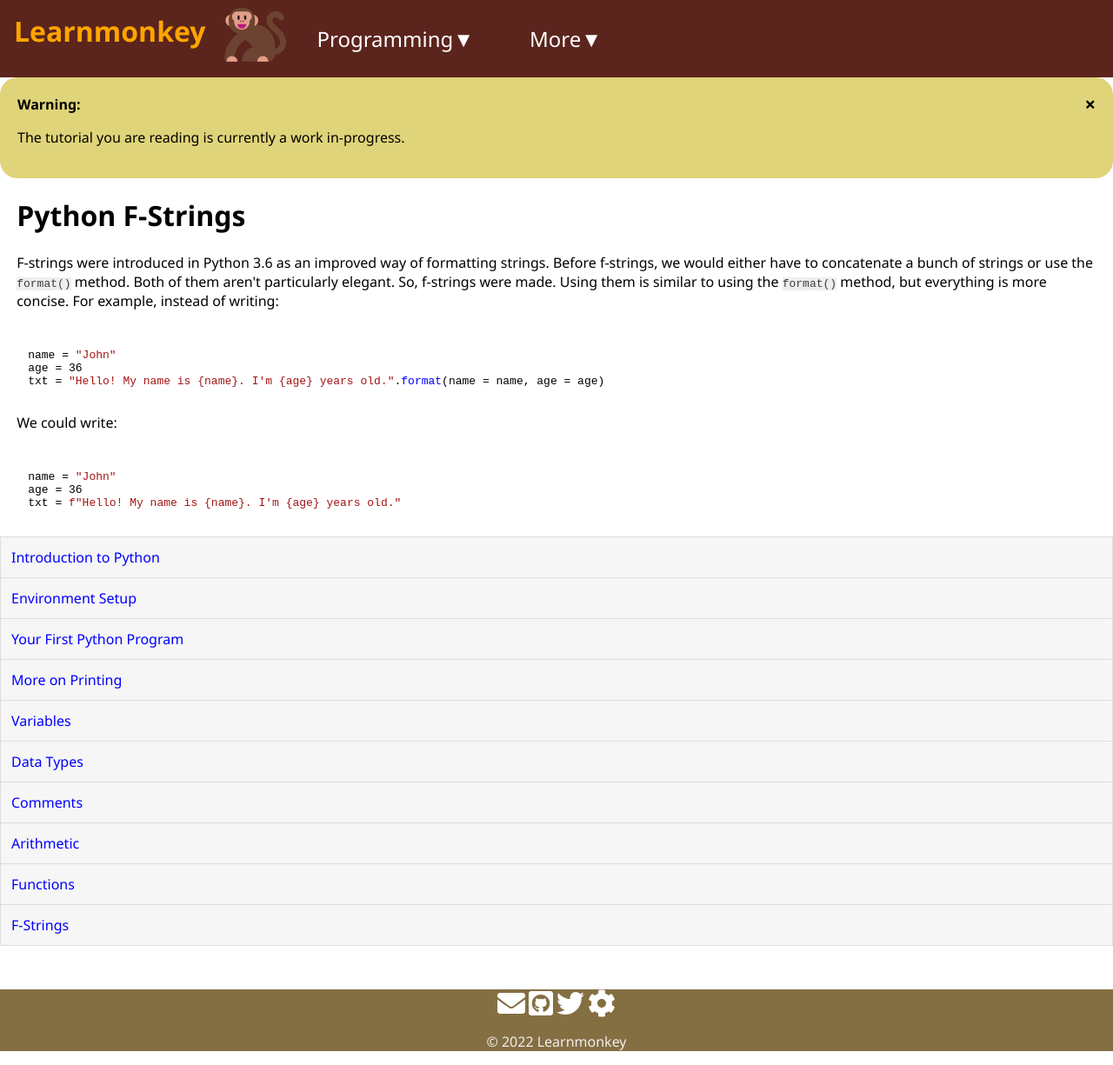
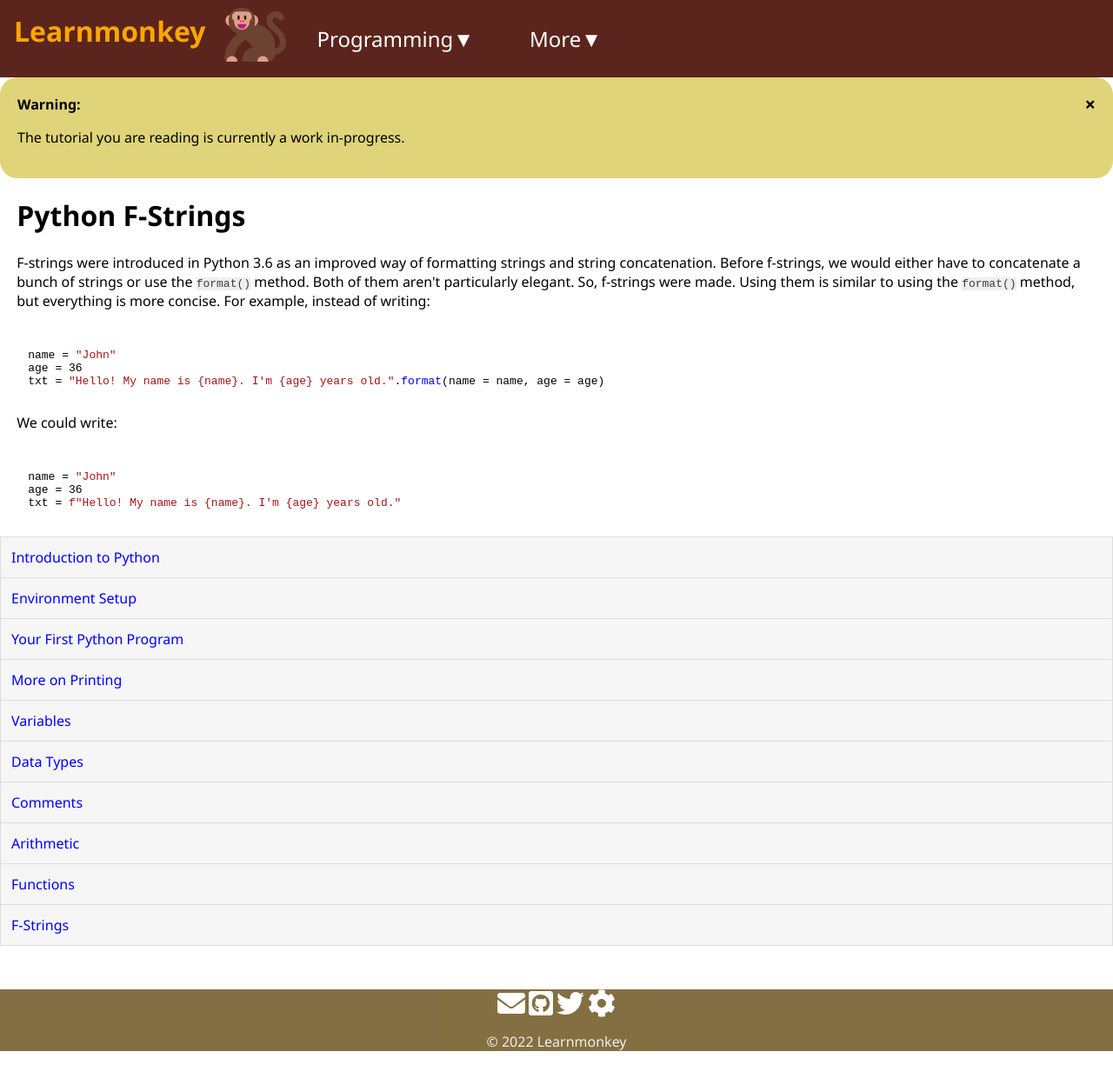
Before and after one commit to learnmonkey/learnmonkey.github.io, a Jekyll site: the page built from programming/python/f-strings.html, in a window 1280 px wide. Shown: the whole page at 87% size. Built offline with Jekyll 4.4.1, drawn with Linux system fonts in a browser that asks for light colours; nearby versions of some CDN libraries.

Commit message:
quick add

```diff
--- a/programming/python/f-strings.html
+++ b/programming/python/f-strings.html
@@ -5,7 +5,7 @@ permalink: /programming/python/f-strings/
 ---
 
 <h1>Python F-Strings</h1>
-<p>F-strings were introduced in Python 3.6 as an improved way of formatting strings. Before f-strings, we would either have to concatenate a bunch of strings or use the <code>format()</code> method. Both of them aren't particularly elegant. So, f-strings were made. Using them is similar to using the <code>format()</code> method, but everything is more concise. For example, instead of writing: </p>
+<p>F-strings were introduced in Python 3.6 as an improved way of formatting strings and string concatenation. Before f-strings, we would either have to concatenate a bunch of strings or use the <code>format()</code> method. Both of them aren't particularly elegant. So, f-strings were made. Using them is similar to using the <code>format()</code> method, but everything is more concise. For example, instead of writing: </p>
 <pre><code class="language-python">
 name = "John"
 age = 36
```
